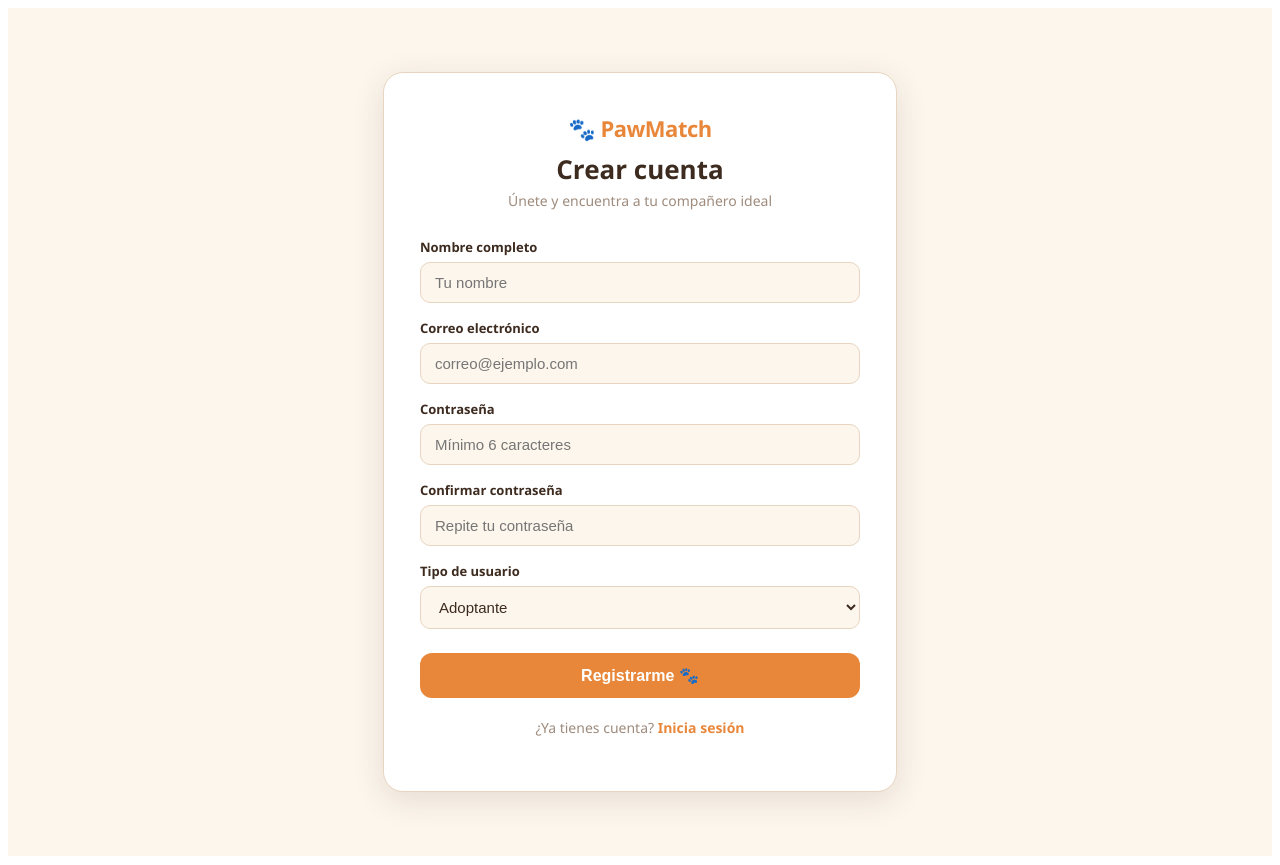
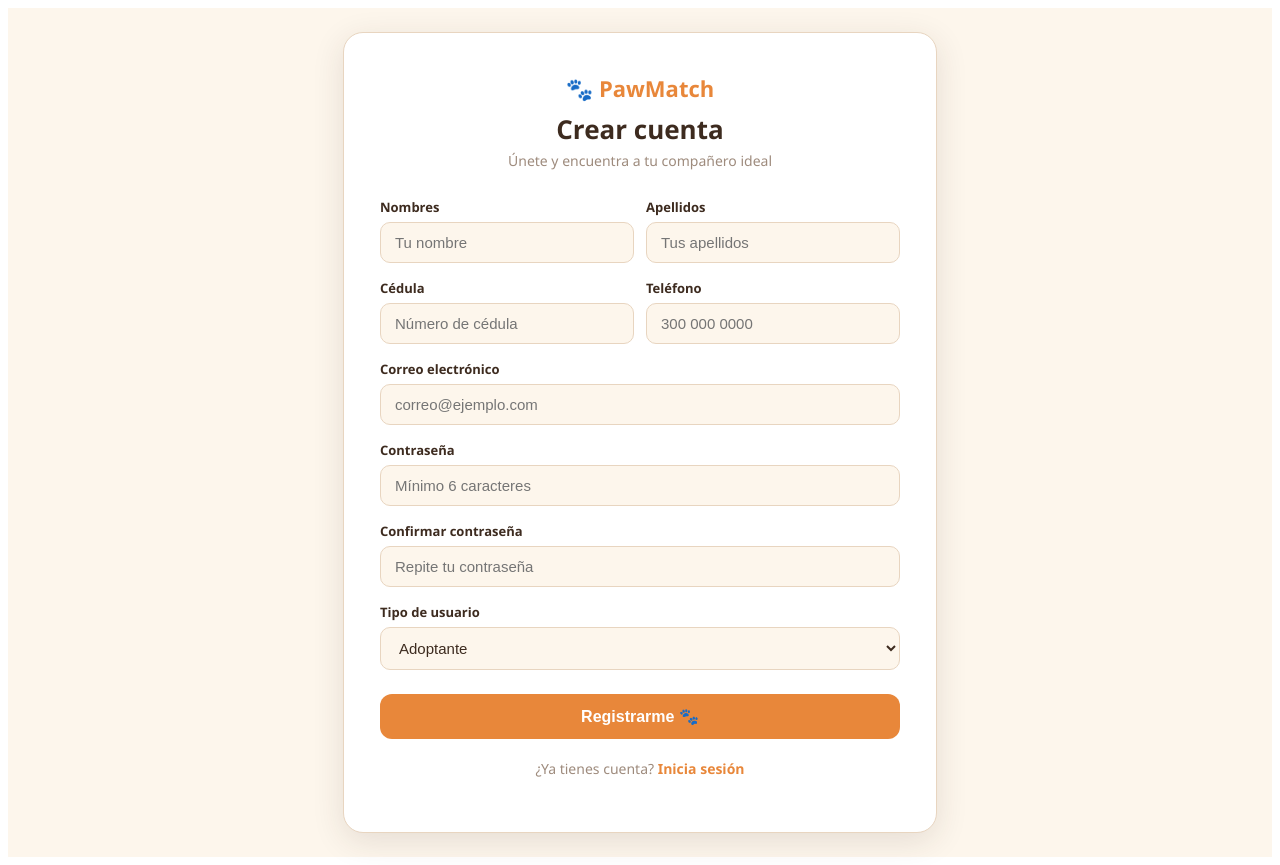
Before and after one commit to God-Gadabout/Pawmatch, a React (Vite) app in the folder pawmatch/: page / in a window 1280 px wide. Both pictures are taken after a click on the button "Registrarse". Built offline with nearby package versions, Linux system fonts and the light colour scheme; no server answers.

Commit message:
fix: formularios adaptados a tabla usuarios

```diff
--- a/pawmatch/src/PawMatchRegistro.jsx
+++ b/pawmatch/src/PawMatchRegistro.jsx
@@ -3,11 +3,14 @@ import { supabase } from "./supabase";
 
 export default function PawMatchRegistro() {
   const [form, setForm] = useState({
-    nombre: "",
-    email: "",
+    nombres: "",
+    apellidos: "",
+    cedula: "",
+    correo: "",
+    telefono: "",
+    rol: "adoptante",
     password: "",
     confirmar: "",
-    tipo_usuario: "adoptante",
   });
   const [error, setError] = useState("");
   const [exito, setExito] = useState("");
@@ -23,9 +26,10 @@ export default function PawMatchRegistro() {
     setError("");
     setExito("");
 
-    // Validaciones básicas
-    if (!form.nombre.trim()) return setError("El nombre es obligatorio.");
-    if (!form.email.trim()) return setError("El correo es obligatorio.");
+    if (!form.nombres.trim()) return setError("El nombre es obligatorio.");
+    if (!form.apellidos.trim()) return setError("Los apellidos son obligatorios.");
+    if (!form.cedula.trim()) return setError("La cédula es obligatoria.");
+    if (!form.correo.trim()) return setError("El correo es obligatorio.");
     if (form.password.length < 6)
       return setError("La contraseña debe tener al menos 6 caracteres.");
     if (form.password !== form.confirmar)
@@ -35,42 +39,43 @@ export default function PawMatchRegistro() {
 
     try {
       // 1. Crear usuario en Supabase Auth
-      const { data: authData, error: authError } = await supabase.auth.signUp({
-        email: form.email,
+      const { error: authError } = await supabase.auth.signUp({
+        email: form.correo,
         password: form.password,
       });
 
       if (authError) throw authError;
 
-      const userId = authData.user?.id;
-
-      // 2. Insertar datos extra en la tabla "usuarios"
-      if (userId) {
+      // 2. Insertar datos en la tabla "usuarios"
       const { error: dbError } = await supabase.from("usuarios").insert([
         {
-            id: userId,
-            nombre: form.nombre,
-            email: form.email,
-            tipo_usuario: form.tipo_usuario,
+          nombres: form.nombres,
+          apellidos: form.apellidos,
+          cedula: form.cedula,
+          correo: form.correo,
+          telefono: form.telefono,
+          rol: form.rol,
         },
       ]);
 
       if (dbError) throw dbError;
-      }
 
-      setExito(
-        "¡Registro exitoso! Revisa tu correo para confirmar tu cuenta. 🐾"
-      );
+      setExito("¡Registro exitoso! Ya puedes iniciar sesión. 🐾");
       setForm({
-        nombre: "",
-        email: "",
+        nombres: "",
+        apellidos: "",
+        cedula: "",
+        correo: "",
+        telefono: "",
+        rol: "adoptante",
         password: "",
         confirmar: "",
-        tipo_usuario: "adoptante",
       });
     } catch (err) {
       if (err.message?.includes("already registered")) {
         setError("Este correo ya está registrado.");
+      } else if (err.message?.includes("duplicate key") && err.message?.includes("cedula")) {
+        setError("Esta cédula ya está registrada.");
       } else {
         setError(err.message || "Ocurrió un error al registrarse.");
       }
@@ -82,99 +87,70 @@ export default function PawMatchRegistro() {
   return (
     <div style={styles.page}>
       <div style={styles.card}>
-        {/* Header */}
         <div style={styles.header}>
           <span style={styles.logo}>🐾 PawMatch</span>
           <h2 style={styles.titulo}>Crear cuenta</h2>
           <p style={styles.subtitulo}>Únete y encuentra a tu compañero ideal</p>
         </div>
 
-        {/* Mensajes */}
         {error && <div style={styles.alerta}>{error}</div>}
         {exito && <div style={styles.exitoBox}>{exito}</div>}
 
-        {/* Formulario */}
         <form onSubmit={handleSubmit} style={styles.form}>
+          <div style={styles.fila}>
             <div style={styles.grupo}>
-            <label style={styles.label}>Nombre completo</label>
-            <input
-              name="nombre"
-              type="text"
-              placeholder="Tu nombre"
-              value={form.nombre}
-              onChange={handleChange}
-              style={styles.input}
-              required
-            />
+              <label style={styles.label}>Nombres</label>
+              <input name="nombres" type="text" placeholder="Tu nombre" value={form.nombres} onChange={handleChange} style={styles.input} required />
+            </div>
+            <div style={styles.grupo}>
+              <label style={styles.label}>Apellidos</label>
+              <input name="apellidos" type="text" placeholder="Tus apellidos" value={form.apellidos} onChange={handleChange} style={styles.input} required />
+            </div>
+          </div>
+
+          <div style={styles.fila}>
+            <div style={styles.grupo}>
+              <label style={styles.label}>Cédula</label>
+              <input name="cedula" type="text" placeholder="Número de cédula" value={form.cedula} onChange={handleChange} style={styles.input} required />
+            </div>
+            <div style={styles.grupo}>
+              <label style={styles.label}>Teléfono</label>
+              <input name="telefono" type="tel" placeholder="300 000 0000" value={form.telefono} onChange={handleChange} style={styles.input} />
+            </div>
           </div>
 
           <div style={styles.grupo}>
             <label style={styles.label}>Correo electrónico</label>
-            <input
-              name="email"
-              type="email"
-              placeholder="correo@ejemplo.com"
-              value={form.email}
-              onChange={handleChange}
-              style={styles.input}
-              required
-            />
+            <input name="correo" type="email" placeholder="correo@ejemplo.com" value={form.correo} onChange={handleChange} style={styles.input} required />
           </div>
 
           <div style={styles.grupo}>
             <label style={styles.label}>Contraseña</label>
-            <input
-              name="password"
-              type="password"
-              placeholder="Mínimo 6 caracteres"
-              value={form.password}
-              onChange={handleChange}
-              style={styles.input}
-              required
-            />
+            <input name="password" type="password" placeholder="Mínimo 6 caracteres" value={form.password} onChange={handleChange} style={styles.input} required />
           </div>
 
           <div style={styles.grupo}>
             <label style={styles.label}>Confirmar contraseña</label>
-            <input
-              name="confirmar"
-              type="password"
-              placeholder="Repite tu contraseña"
-              value={form.confirmar}
-              onChange={handleChange}
-              style={styles.input}
-              required
-            />
+            <input name="confirmar" type="password" placeholder="Repite tu contraseña" value={form.confirmar} onChange={handleChange} style={styles.input} required />
           </div>
 
           <div style={styles.grupo}>
             <label style={styles.label}>Tipo de usuario</label>
-            <select
-              name="tipo_usuario"
-              value={form.tipo_usuario}
-              onChange={handleChange}
-              style={styles.select}
-            >
+            <select name="rol" value={form.rol} onChange={handleChange} style={styles.select}>
               <option value="adoptante">Adoptante</option>
               <option value="rescatista">Rescatista</option>
               <option value="refugio">Refugio</option>
             </select>
           </div>
 
-          <button
-            type="submit"
-            style={cargando ? styles.btnDesactivado : styles.btn}
-            disabled={cargando}
-          >
+          <button type="submit" style={cargando ? styles.btnDesactivado : styles.btn} disabled={cargando}>
             {cargando ? "Registrando..." : "Registrarme 🐾"}
           </button>
         </form>
 
         <p style={styles.pie}>
           ¿Ya tienes cuenta?{" "}
-          <a href="/login" style={styles.link}>
-            Inicia sesión
-          </a>
+          <a href="/login" style={styles.link}>Inicia sesión</a>
         </p>
       </div>
     </div>
@@ -183,7 +159,6 @@ export default function PawMatchRegistro() {
 
 const colores = {
   naranja: "#E8873A",
-  naranjaOscuro: "#C96A20",
   crema: "#FDF6EC",
   texto: "#3D2B1F",
   gris: "#9E8B7D",
@@ -207,116 +182,48 @@ const styles = {
     borderRadius: "20px",
     padding: "40px 36px",
     width: "100%",
-    maxWidth: "440px",
+    maxWidth: "520px",
     boxShadow: "0 8px 32px rgba(61, 43, 31, 0.12)",
     border: `1px solid ${colores.borde}`,
   },
-  header: {
-    textAlign: "center",
-    marginBottom: "28px",
-  },
-  logo: {
-    fontSize: "22px",
-    fontWeight: "700",
-    color: colores.naranja,
-    letterSpacing: "-0.5px",
-  },
-  titulo: {
-    fontSize: "26px",
-    fontWeight: "700",
-    color: colores.texto,
-    margin: "8px 0 4px",
-  },
-  subtitulo: {
-    fontSize: "14px",
-    color: colores.gris,
-    margin: 0,
-  },
+  header: { textAlign: "center", marginBottom: "28px" },
+  logo: { fontSize: "22px", fontWeight: "700", color: colores.naranja },
+  titulo: { fontSize: "26px", fontWeight: "700", color: colores.texto, margin: "8px 0 4px" },
+  subtitulo: { fontSize: "14px", color: colores.gris, margin: 0 },
   alerta: {
-    backgroundColor: "#FDECEC",
-    color: colores.error,
-    border: "1px solid #F5C6C6",
-    borderRadius: "10px",
-    padding: "12px 16px",
-    fontSize: "14px",
-    marginBottom: "18px",
+    backgroundColor: "#FDECEC", color: colores.error,
+    border: "1px solid #F5C6C6", borderRadius: "10px",
+    padding: "12px 16px", fontSize: "14px", marginBottom: "18px",
   },
   exitoBox: {
-    backgroundColor: "#EAF7EE",
-    color: colores.exito,
-    border: "1px solid #A9DFB8",
-    borderRadius: "10px",
-    padding: "12px 16px",
-    fontSize: "14px",
-    marginBottom: "18px",
+    backgroundColor: "#EAF7EE", color: colores.exito,
+    border: "1px solid #A9DFB8", borderRadius: "10px",
+    padding: "12px 16px", fontSize: "14px", marginBottom: "18px",
   },
-  form: {
-    display: "flex",
-    flexDirection: "column",
-    gap: "16px",
-  },
-  grupo: {
-    display: "flex",
-    flexDirection: "column",
-    gap: "6px",
-  },
-  label: {
-    fontSize: "13px",
-    fontWeight: "600",
-    color: colores.texto,
-  },
+  form: { display: "flex", flexDirection: "column", gap: "16px" },
+  fila: { display: "grid", gridTemplateColumns: "1fr 1fr", gap: "12px" },
+  grupo: { display: "flex", flexDirection: "column", gap: "6px" },
+  label: { fontSize: "13px", fontWeight: "600", color: colores.texto },
   input: {
-    padding: "11px 14px",
-    borderRadius: "10px",
-    border: `1.5px solid ${colores.borde}`,
-    fontSize: "15px",
-    color: colores.texto,
-    outline: "none",
-    backgroundColor: colores.crema,
-    transition: "border-color 0.2s",
+    padding: "11px 14px", borderRadius: "10px",
+    border: `1.5px solid ${colores.borde}`, fontSize: "15px",
+    color: colores.texto, outline: "none", backgroundColor: colores.crema,
   },
   select: {
-    padding: "11px 14px",
-    borderRadius: "10px",
-    border: `1.5px solid ${colores.borde}`,
-    fontSize: "15px",
-    color: colores.texto,
-    outline: "none",
-    backgroundColor: colores.crema,
-    cursor: "pointer",
+    padding: "11px 14px", borderRadius: "10px",
+    border: `1.5px solid ${colores.borde}`, fontSize: "15px",
+    color: colores.texto, outline: "none", backgroundColor: colores.crema, cursor: "pointer",
   },
   btn: {
-    marginTop: "8px",
-    padding: "13px",
-    borderRadius: "12px",
-    border: "none",
-    backgroundColor: colores.naranja,
-    color: "#fff",
-    fontSize: "16px",
-    fontWeight: "700",
-    cursor: "pointer",
-    transition: "background-color 0.2s",
+    marginTop: "8px", padding: "13px", borderRadius: "12px",
+    border: "none", backgroundColor: colores.naranja, color: "#fff",
+    fontSize: "16px", fontWeight: "700", cursor: "pointer",
   },
   btnDesactivado: {
-    marginTop: "8px",
-    padding: "13px",
-    borderRadius: "12px",
-    border: "none",
-    backgroundColor: "#D4A97A",
-    color: "#fff",
-    fontSize: "16px",
-    fontWeight: "700",
-    cursor: "not-allowed",
+    marginTop: "8px", padding: "13px", borderRadius: "12px",
+    border: "none", backgroundColor: "#D4A97A", color: "#fff",
+    fontSize: "16px", fontWeight: "700", cursor: "not-allowed",
   },
-  pie: {
-    textAlign: "center",
-    marginTop: "20px",
-    fontSize: "14px",
-    color: colores.gris,
-  },
-  link: {
-    color: colores.naranja,
-    fontWeight: "600",
-    textDecoration: "none",
-  },
+  pie: { textAlign: "center", marginTop: "20px", fontSize: "14px", color: colores.gris },
+  link: { color: colores.naranja, fontWeight: "600", textDecoration: "none" },
 };
--- a/pawmatch/src/PawMatch_Auth.jsx
+++ b/pawmatch/src/PawMatch_Auth.jsx
@@ -2,7 +2,7 @@ import { useState } from "react";
 import { supabase } from "./supabase";
 
 export default function PawMatchAuth() {
-  const [form, setForm] = useState({ email: "", password: "" });
+  const [form, setForm] = useState({ correo: "", password: "" });
   const [error, setError] = useState("");
   const [cargando, setCargando] = useState(false);
 
@@ -15,42 +15,40 @@ export default function PawMatchAuth() {
     e.preventDefault();
     setError("");
 
-    if (!form.email.trim()) return setError("Ingresa tu correo.");
+    if (!form.correo.trim()) return setError("Ingresa tu correo.");
     if (!form.password) return setError("Ingresa tu contraseña.");
 
     setCargando(true);
 
     try {
-      const { data, error: authError } =
-        await supabase.auth.signInWithPassword({
-          email: form.email,
-          password: form.password,
-        });
+      // 1. Login con Supabase Auth
+      const { data, error: authError } = await supabase.auth.signInWithPassword({
+        email: form.correo,
+        password: form.password,
+      });
 
       if (authError) throw authError;
 
-      // Login exitoso: redirigir según tipo_usuario
-      const userId = data.user?.id;
-
+      // 2. Obtener datos del usuario desde la tabla "usuarios"
       const { data: usuario, error: dbError } = await supabase
         .from("usuarios")
-        .select("tipo_usuario, nombre")
-        .eq("id", userId)
+        .select("nombres, apellidos, rol")
+        .eq("correo", form.correo)
         .single();
 
       if (dbError) throw dbError;
 
-      // Guardar en localStorage para uso global si lo necesitas
+      // 3. Guardar en localStorage para uso global
       localStorage.setItem("pawmatch_user", JSON.stringify(usuario));
 
-      // Redirigir según rol
+      // 4. Redirigir según rol
       const rutas = {
         adoptante: "/inicio",
         rescatista: "/rescatista",
         refugio: "/refugio",
       };
 
-      window.location.href = rutas[usuario.tipo_usuario] || "/inicio";
+      window.location.href = rutas[usuario.rol] || "/inicio";
     } catch (err) {
       if (
         err.message?.includes("Invalid login credentials") ||
@@ -70,25 +68,22 @@ export default function PawMatchAuth() {
   return (
     <div style={styles.page}>
       <div style={styles.card}>
-        {/* Header */}
         <div style={styles.header}>
           <span style={styles.logo}>🐾 PawMatch</span>
           <h2 style={styles.titulo}>Iniciar sesión</h2>
           <p style={styles.subtitulo}>Bienvenido de nuevo</p>
         </div>
 
-        {/* Error */}
         {error && <div style={styles.alerta}>{error}</div>}
 
-        {/* Formulario */}
         <form onSubmit={handleSubmit} style={styles.form}>
           <div style={styles.grupo}>
             <label style={styles.label}>Correo electrónico</label>
             <input
-              name="email"
+              name="correo"
               type="email"
               placeholder="correo@ejemplo.com"
-              value={form.email}
+              value={form.correo}
               onChange={handleChange}
               style={styles.input}
               required
@@ -109,9 +104,7 @@ export default function PawMatchAuth() {
           </div>
 
           <div style={styles.olvidaste}>
-            <a href="/recuperar" style={styles.linkPequeño}>
-              ¿Olvidaste tu contraseña?
-            </a>
+            <a href="/recuperar" style={styles.linkPequeño}>¿Olvidaste tu contraseña?</a>
           </div>
 
           <button
@@ -125,9 +118,7 @@ export default function PawMatchAuth() {
 
         <p style={styles.pie}>
           ¿No tienes cuenta?{" "}
-          <a href="/registro" style={styles.link}>
-            Regístrate gratis
-          </a>
+          <a href="/registro" style={styles.link}>Regístrate gratis</a>
         </p>
       </div>
     </div>
@@ -136,7 +127,6 @@ export default function PawMatchAuth() {
 
 const colores = {
   naranja: "#E8873A",
-  naranjaOscuro: "#C96A20",
   crema: "#FDF6EC",
   texto: "#3D2B1F",
   gris: "#9E8B7D",
@@ -163,99 +153,35 @@ const styles = {
     boxShadow: "0 8px 32px rgba(61, 43, 31, 0.12)",
     border: `1px solid ${colores.borde}`,
   },
-  header: {
-    textAlign: "center",
-    marginBottom: "28px",
+  header: { textAlign: "center", marginBottom: "28px" },
+  logo: { fontSize: "22px", fontWeight: "700", color: colores.naranja },
+  titulo: { fontSize: "26px", fontWeight: "700", color: colores.texto, margin: "8px 0 4px" },
+  subtitulo: { fontSize: "14px", color: colores.gris, margin: 0 },
+  alerta: {
+    backgroundColor: "#FDECEC", color: colores.error,
+    border: "1px solid #F5C6C6", borderRadius: "10px",
+    padding: "12px 16px", fontSize: "14px", marginBottom: "18px",
   },
-  logo: {
-    fontSize: "22px",
-    fontWeight: "700",
-    color: colores.naranja,
+  form: { display: "flex", flexDirection: "column", gap: "16px" },
+  grupo: { display: "flex", flexDirection: "column", gap: "6px" },
+  label: { fontSize: "13px", fontWeight: "600", color: colores.texto },
+  input: {
+    padding: "11px 14px", borderRadius: "10px",
+    border: `1.5px solid ${colores.borde}`, fontSize: "15px",
+    color: colores.texto, outline: "none", backgroundColor: colores.crema,
   },
-  titulo: {
-    fontSize: "26px",
-    fontWeight: "700",
-    color: colores.texto,
-    margin: "8px 0 4px",
-  },
-  subtitulo: {
-    fontSize: "14px",
-    color: colores.gris,
-    margin: 0,
-  },
-  alerta: {
-    backgroundColor: "#FDECEC",
-    color: colores.error,
-    border: "1px solid #F5C6C6",
-    borderRadius: "10px",
-    padding: "12px 16px",
-    fontSize: "14px",
-    marginBottom: "18px",
-  },
-  form: {
-    display: "flex",
-    flexDirection: "column",
-    gap: "16px",
-  },
-  grupo: {
-    display: "flex",
-    flexDirection: "column",
-    gap: "6px",
-  },
-  label: {
-    fontSize: "13px",
-    fontWeight: "600",
-    color: colores.texto,
-  },
-  input: {
-    padding: "11px 14px",
-    borderRadius: "10px",
-    border: `1.5px solid ${colores.borde}`,
-    fontSize: "15px",
-    color: colores.texto,
-    outline: "none",
-    backgroundColor: colores.crema,
-  },
-  olvidaste: {
-    textAlign: "right",
-    marginTop: "-6px",
-  },
-  linkPequeño: {
-    fontSize: "13px",
-    color: colores.gris,
-    textDecoration: "none",
-  },
+  olvidaste: { textAlign: "right", marginTop: "-6px" },
+  linkPequeño: { fontSize: "13px", color: colores.gris, textDecoration: "none" },
   btn: {
-    marginTop: "4px",
-    padding: "13px",
-    borderRadius: "12px",
-    border: "none",
-    backgroundColor: colores.naranja,
-    color: "#fff",
-    fontSize: "16px",
-    fontWeight: "700",
-    cursor: "pointer",
+    marginTop: "4px", padding: "13px", borderRadius: "12px",
+    border: "none", backgroundColor: colores.naranja, color: "#fff",
+    fontSize: "16px", fontWeight: "700", cursor: "pointer",
   },
   btnDesactivado: {
-    marginTop: "4px",
-    padding: "13px",
-    borderRadius: "12px",
-    border: "none",
-    backgroundColor: "#D4A97A",
-    color: "#fff",
-    fontSize: "16px",
-    fontWeight: "700",
-    cursor: "not-allowed",
+    marginTop: "4px", padding: "13px", borderRadius: "12px",
+    border: "none", backgroundColor: "#D4A97A", color: "#fff",
+    fontSize: "16px", fontWeight: "700", cursor: "not-allowed",
   },
-  pie: {
-    textAlign: "center",
-    marginTop: "20px",
-    fontSize: "14px",
-    color: colores.gris,
-  },
-  link: {
-    color: colores.naranja,
-    fontWeight: "600",
-    textDecoration: "none",
-  },
+  pie: { textAlign: "center", marginTop: "20px", fontSize: "14px", color: colores.gris },
+  link: { color: colores.naranja, fontWeight: "600", textDecoration: "none" },
 };
```
Lines whose indentation alone changed are shown as unchanged.
